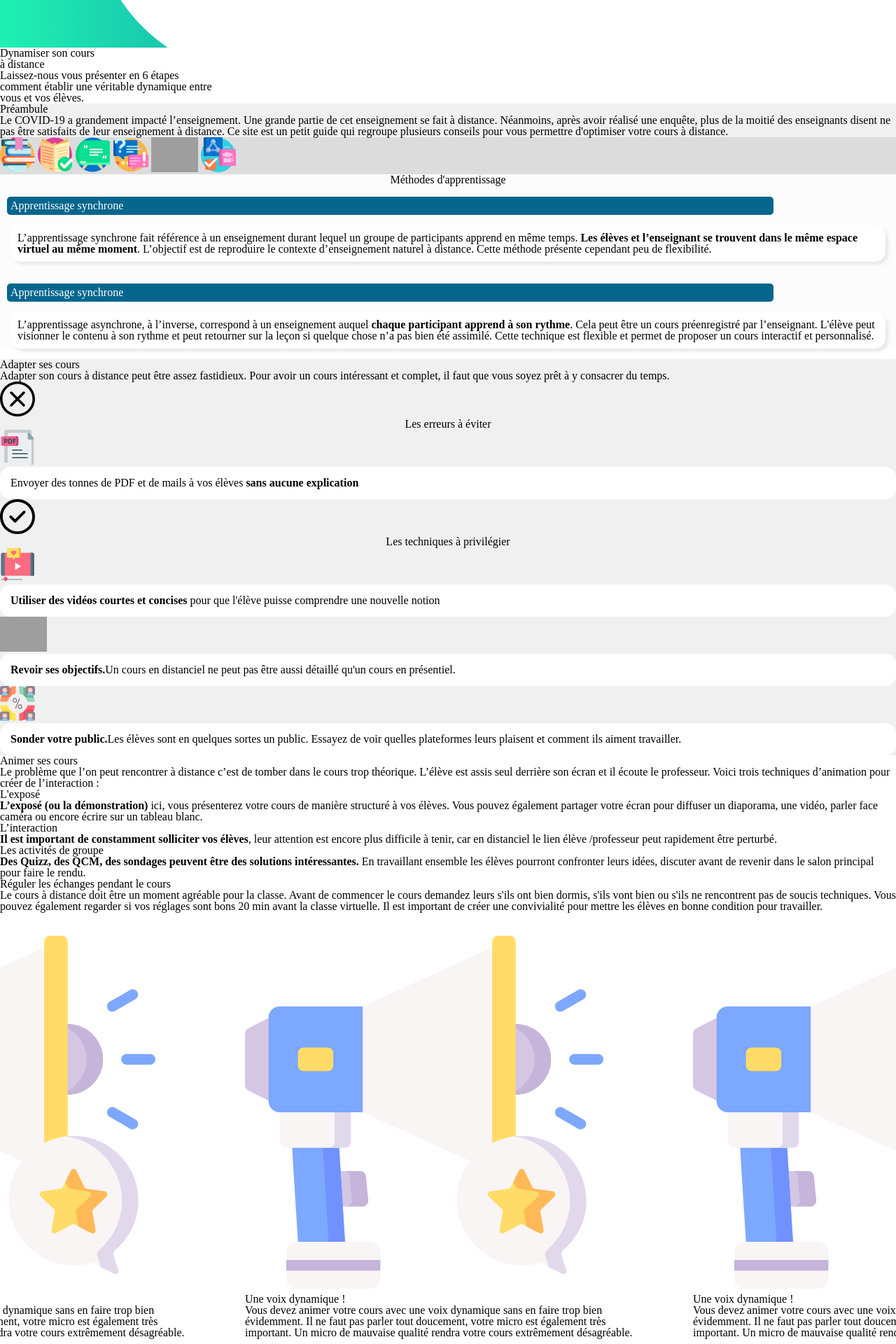
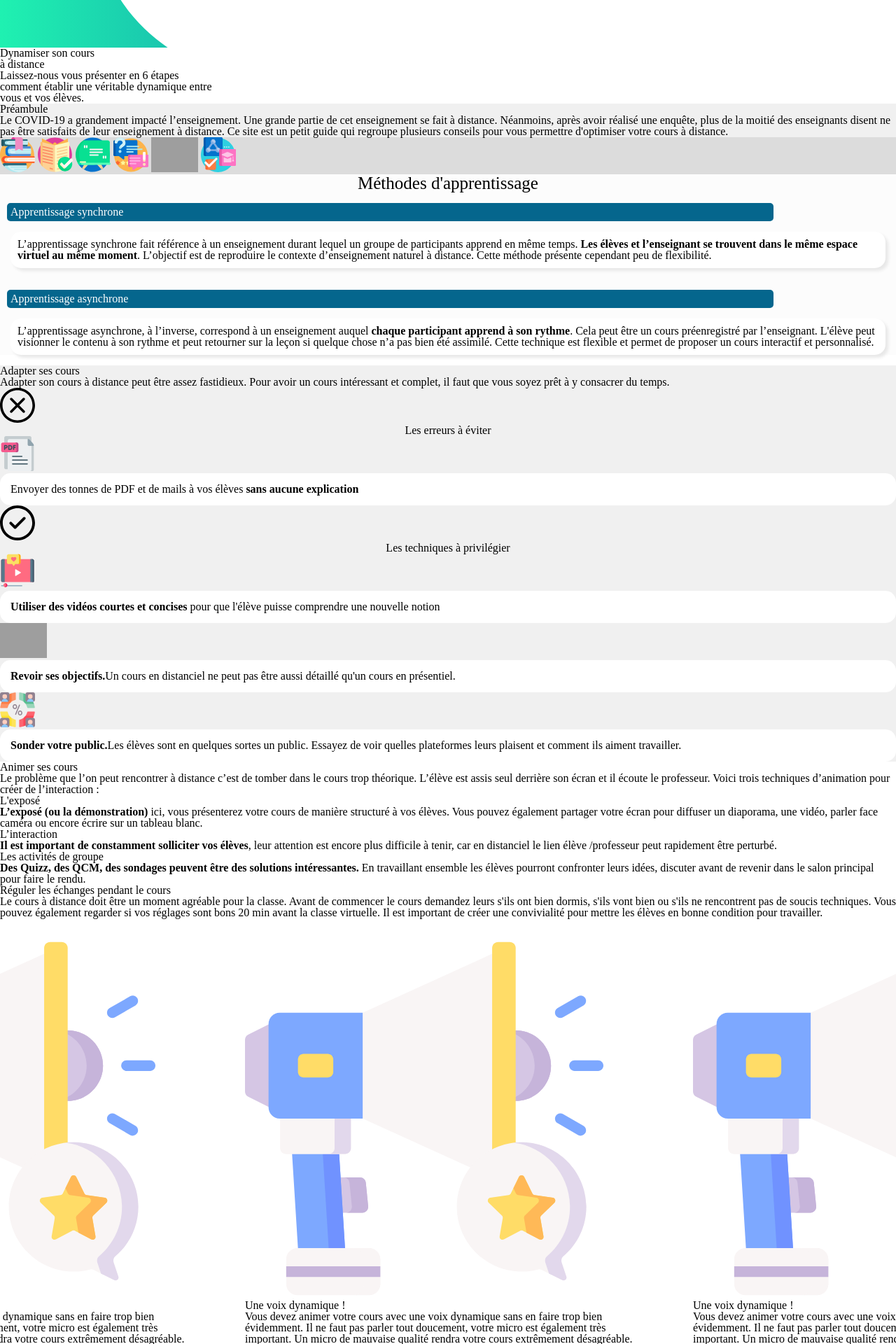
Before and after one commit to YaniMad/appforprofs, a Jekyll site: the page built from index.md, in a window 1280 px wide. Shown: the part 502-2422 px from the top of the page at 70% size. Built offline with Jekyll 4.4.1, drawn with Linux system fonts in a browser that asks for light colours; grey boxes are pictures that could not be loaded.

Commit message:
learning lessons : font size

```diff
--- a/_includes/pages/sections/learning_methods.html
+++ b/_includes/pages/sections/learning_methods.html
@@ -17,7 +17,7 @@
   </div>
     <br>
   <div class="boxh3">
-    <h3 class="h3lm">Apprentissage synchrone</h3>
+    <h3 class="h3lm">Apprentissage asynchrone</h3>
   </div>
 
   <div class="boxp">
--- a/_sass/layouts/_learning_methods.scss
+++ b/_sass/layouts/_learning_methods.scss
@@ -8,10 +8,12 @@ bold {
 
 .h2lm {
     text-align: center;
+    font-size: 25px;
 }
 
 .h3lm {
     color: #FFFFFF;
+    font-weight: 300;
 }
 
 .boxp {
@@ -31,5 +33,7 @@ bold {
     padding: 5px;
     margin-right: 175px;
     margin-left: 10px;
+    padding-top: -20px;
+    padding-bottom: -20px;
     border-radius: 5px;
 }
```
